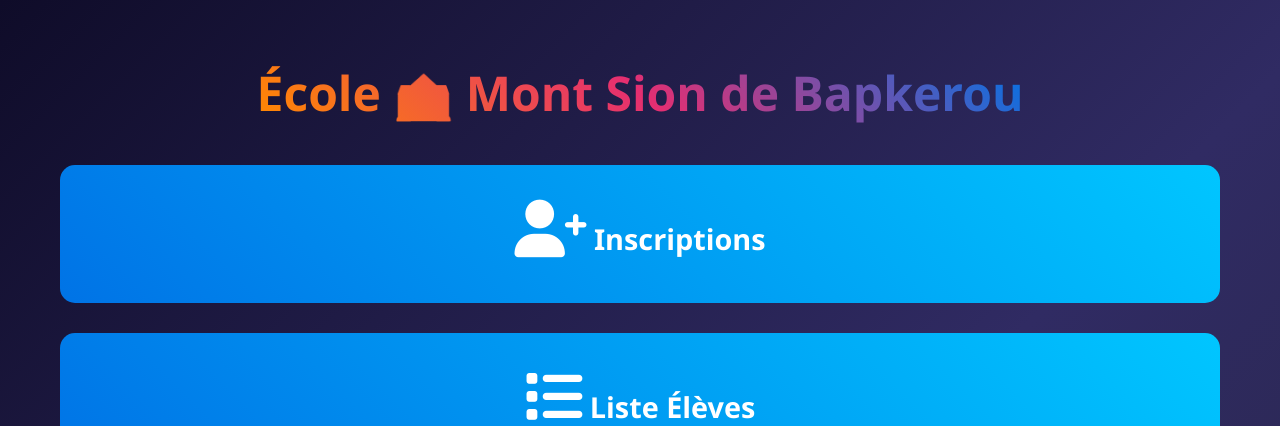
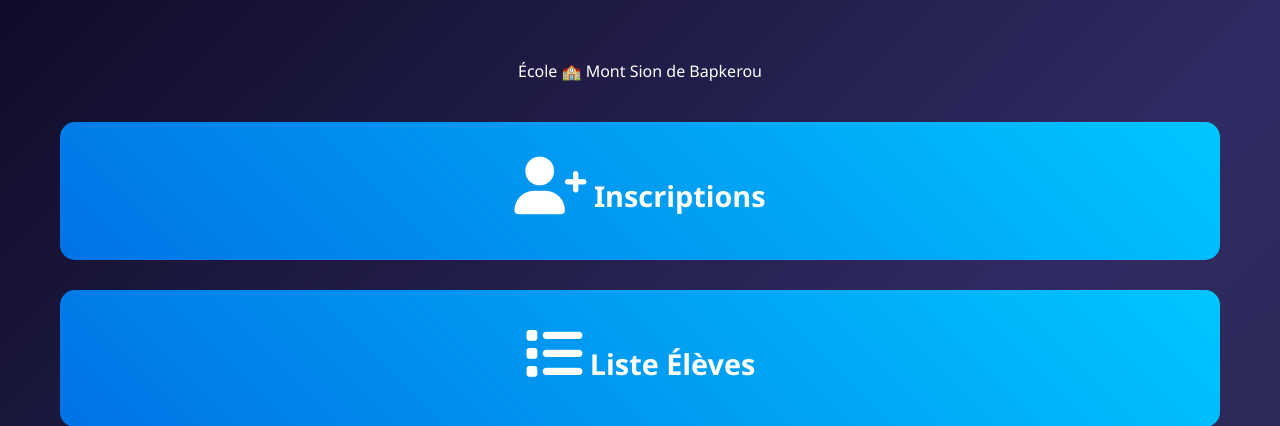
Before and after one commit to appolinair2355/-cole-, a Flask app: page / in a window 1280 px wide. Shown: the top 426 px of the page. Run offline with Flask 3, Linux system fonts and the light colour scheme.

Commit message:
Update accueil.html

```diff
--- a/templates/accueil.html
+++ b/templates/accueil.html
@@ -4,7 +4,7 @@
 
 {% block content %}
 <div class="school-name">
-    <span class="animate-text">École 🏫 Mont Sion de Bapkerou</span>
+    École 🏫 Mont Sion de Bapkerou
 </div>
 
 <div class="buttons-grid">
```
